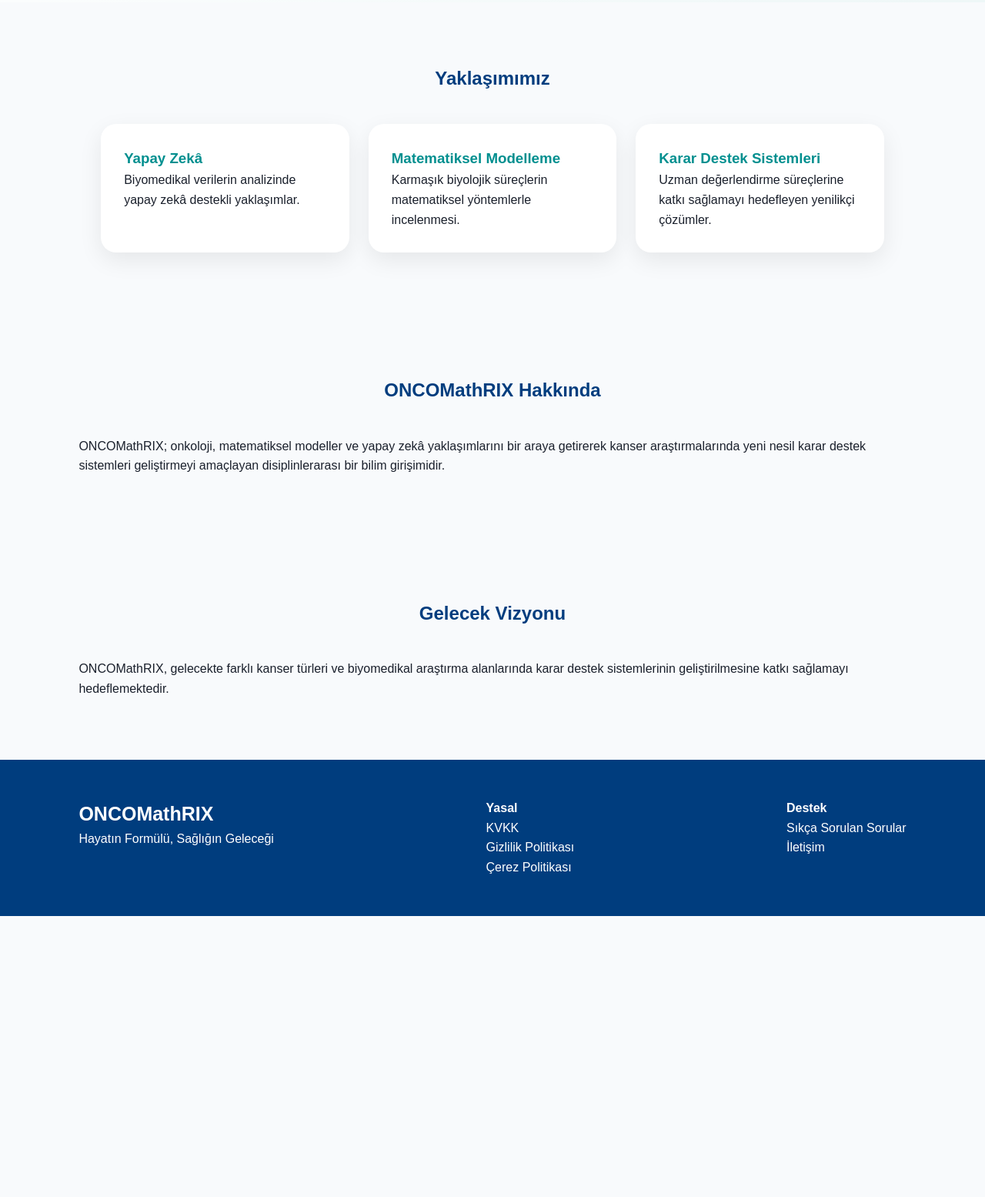
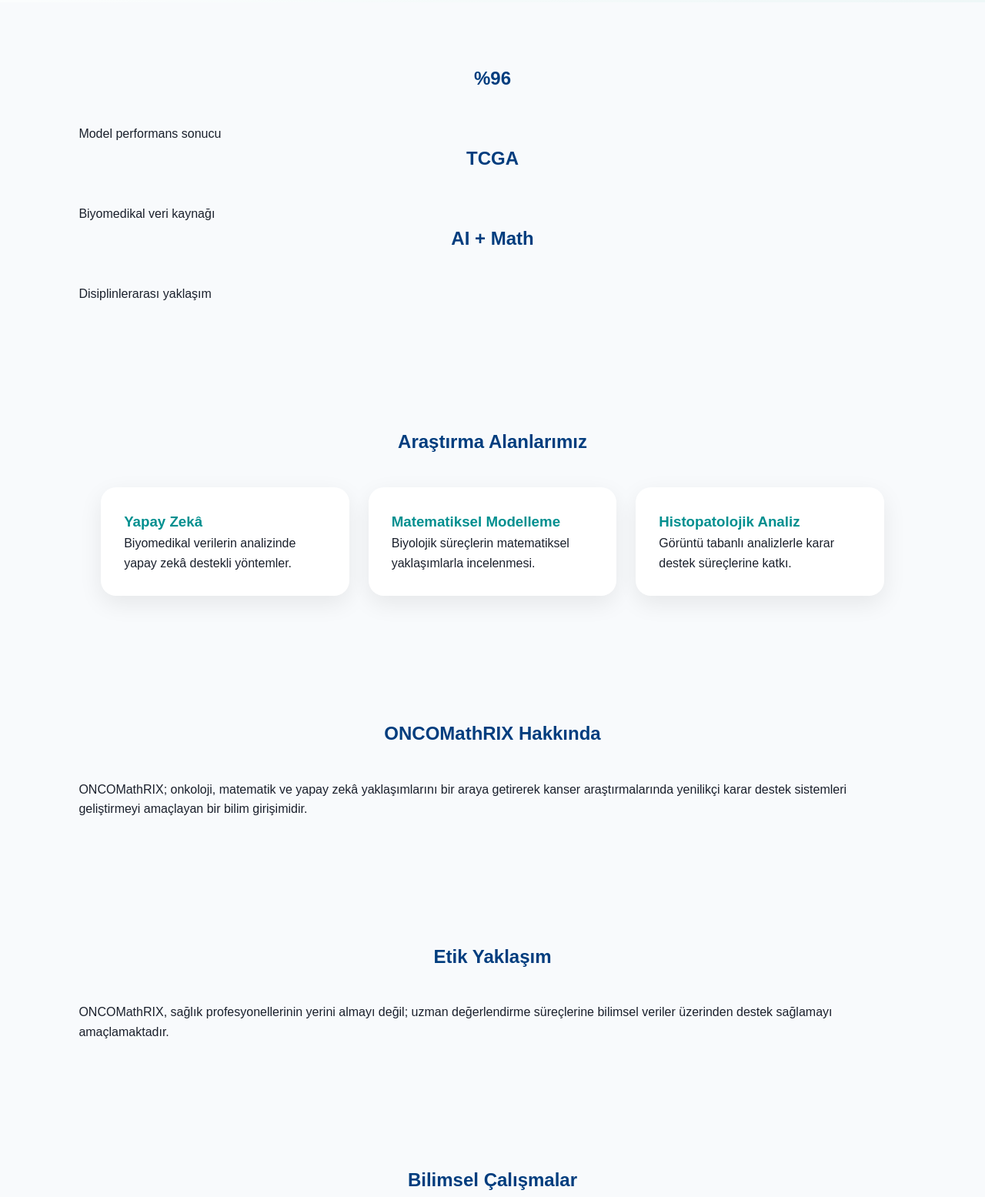
Before and after one commit to oztrkmelek/Webo, a plain HTML site: page index.html in a window 1280 px wide. Shown: the part 757-2312 px from the top of the page at 77% size. Before the commit the page ends 1947 px from the top, so only its background shows below. Drawn offline with Linux system fonts and the light colour scheme.

Commit message:
Update index.html

```diff
--- a/index.html
+++ b/index.html
@@ -2,23 +2,26 @@
 <html lang="tr">
 
 <head>
+
 <meta charset="UTF-8">
 <meta name="viewport" content="width=device-width, initial-scale=1.0">
 
 <title>ONCOMathRIX | Hayatın Formülü, Sağlığın Geleceği</title>
 
 <link rel="stylesheet" href="style.css">
+
 </head>
 
 
 <body>
 
-<!-- NAVBAR -->
+
 <header class="navbar">
 
 <div class="logo">
 ONCOMathRIX
 </div>
+
 
 <nav>
 <a href="index.html">Ana Sayfa</a>
@@ -29,23 +32,28 @@
 <a href="iletisim.html">İletişim</a>
 </nav>
 
+
 <div class="language">
 TR | EN
 </div>
+
 
 </header>
 
 
 
-<!-- HERO -->
+
 
 <section class="hero">
 
+
 <div class="hero-text">
+
 
 <h1>
 ONCOMathRIX
 </h1>
+
 
 <h2>
 Hayatın Formülü, Sağlığın Geleceği
@@ -66,21 +74,60 @@
 Projeyi Keşfet
 </a>
 
+
 <a class="secondary-btn" href="basarilar.html">
 Bilimsel Çalışmalar
 </a>
 
 </div>
 
+
 </div>
 
 
 
 <div class="hero-animation">
+<div class="circle"></div>
+</div>
 
-        <div class="circle"></div>
 
-        <div class="circle small"></div>
+
+</section>
+
+
+
+
+
+
+<section class="stats">
+
+
+<div class="stat-card">
+
+<h2>%96</h2>
+<p>
+Model performans sonucu
+</p>
+
+</div>
+
+
+<div class="stat-card">
+
+<h2>TCGA</h2>
+<p>
+Biyomedikal veri kaynağı
+</p>
+
+</div>
+
+
+<div class="stat-card">
+
+<h2>AI + Math</h2>
+<p>
+Disiplinlerarası yaklaşım
+</p>
 
 </div>
 
@@ -90,11 +137,16 @@
 
 
 
-<!-- YAKLASIM -->
 
-<section class="approach">
 
-<h2>Yaklaşımımız</h2>
+
+<section>
+
+
+<h2>
+Araştırma Alanlarımız
+</h2>
+
 
 
 <div class="cards">
@@ -102,11 +154,12 @@
 
 <div class="card">
 
-<h3>Yapay Zekâ</h3>
+<h3>
+Yapay Zekâ
+</h3>
 
 <p>
-Biyomedikal verilerin analizinde yapay zekâ destekli
-yaklaşımlar.
+Biyomedikal verilerin analizinde yapay zekâ destekli yöntemler.
 </p>
 
 </div>
@@ -115,11 +168,12 @@ yaklaşımlar.
 
 <div class="card">
 
-<h3>Matematiksel Modelleme</h3>
+<h3>
+Matematiksel Modelleme
+</h3>
 
 <p>
-Karmaşık biyolojik süreçlerin matematiksel yöntemlerle
-incelenmesi.
+Biyolojik süreçlerin matematiksel yaklaşımlarla incelenmesi.
 </p>
 
 </div>
@@ -128,11 +182,12 @@ incelenmesi.
 
 <div class="card">
 
-<h3>Karar Destek Sistemleri</h3>
+<h3>
+Histopatolojik Analiz
+</h3>
 
 <p>
-Uzman değerlendirme süreçlerine katkı sağlamayı
-hedefleyen yenilikçi çözümler.
+Görüntü tabanlı analizlerle karar destek süreçlerine katkı.
 </p>
 
 </div>
@@ -140,26 +195,6 @@ hedefleyen yenilikçi çözümler.
 
 </div>
 
-</section>
-
-
-
-
-
-<!-- PROJE KISA -->
-
-<section class="about-preview">
-
-<h2>ONCOMathRIX Hakkında</h2>
-
-<p>
-
-ONCOMathRIX; onkoloji, matematiksel modeller ve yapay zekâ
-yaklaşımlarını bir araya getirerek kanser araştırmalarında
-yeni nesil karar destek sistemleri geliştirmeyi amaçlayan
-disiplinlerarası bir bilim girişimidir.
-
-</p>
 
 </section>
 
@@ -167,16 +202,24 @@ disiplinlerarası bir bilim girişimidir.
 
 
 
-<!-- VİZYON -->
 
-<section class="vision">
 
-<h2>Gelecek Vizyonu</h2>
+
+<section class="about-preview">
+
+
+<h2>
+ONCOMathRIX Hakkında
+</h2>
+
 
 <p>
-ONCOMathRIX, gelecekte farklı kanser türleri ve biyomedikal
-araştırma alanlarında karar destek sistemlerinin geliştirilmesine
-katkı sağlamayı hedeflemektedir.
+
+ONCOMathRIX; onkoloji, matematik ve yapay zekâ
+yaklaşımlarını bir araya getirerek kanser araştırmalarında
+yenilikçi karar destek sistemleri geliştirmeyi amaçlayan
+bir bilim girişimidir.
+
 </p>
 
 
@@ -187,37 +230,165 @@ katkı sağlamayı hedeflemektedir.
 
 
 
-<!-- FOOTER -->
+
+
+<section class="ethics">
+
+
+<h2>
+Etik Yaklaşım
+</h2>
+
+
+<p>
+
+ONCOMathRIX, sağlık profesyonellerinin yerini almayı değil;
+uzman değerlendirme süreçlerine bilimsel veriler üzerinden
+destek sağlamayı amaçlamaktadır.
+
+</p>
+
+
+</section>
+
+
+
+
+
+
+
+
+<section class="success">
+
+
+<h2>
+Bilimsel Çalışmalar
+</h2>
+
+
+<p>
+
+Yayınlar, konferans katılımları ve araştırma çıktıları
+hakkında detaylı bilgiler için Başarılar bölümünü
+inceleyebilirsiniz.
+
+</p>
+
+
+<a class="primary-btn" href="basarilar.html">
+Başarıları Gör
+</a>
+
+
+</section>
+
+
+
+
+
+
+
+
+<section class="faq">
+
+
+<h2>
+Sıkça Sorulan Sorular
+</h2>
+
+
+<div class="card">
+
+<h3>
+ONCOMathRIX bir tanı sistemi midir?
+</h3>
+
+<p>
+Hayır. ONCOMathRIX, uzman karar süreçlerini desteklemeyi
+amaçlayan bir yaklaşımdır.
+</p>
+
+
+</div>
+
+
+
+<div class="card">
+
+<h3>
+Hangi alan üzerine çalışmaktadır?
+</h3>
+
+<p>
+Kanser araştırmaları, biyomedikal görüntü analizi ve
+yapay zekâ destekli yöntemler üzerine odaklanmaktadır.
+</p>
+
+</div>
+
+
+</section>
+
+
+
+
+
+
+
+
 
 <footer>
 
+
 <div>
-<h3>ONCOMathRIX</h3>
+
+<h3>
+ONCOMathRIX
+</h3>
+
 <p>
 Hayatın Formülü, Sağlığın Geleceği
 </p>
+
 </div>
 
 
+
 <div>
-<h4>Yasal</h4>
+
+<h4>
+Yasal
+</h4>
+
 <p>KVKK</p>
 <p>Gizlilik Politikası</p>
 <p>Çerez Politikası</p>
+
+
 </div>
 
 
+
 <div>
-<h4>Destek</h4>
-<p>Sıkça Sorulan Sorular</p>
+
+<h4>
+Destek
+</h4>
+
+<p>SSS</p>
 <p>İletişim</p>
+
+
 </div>
 
 
 </footer>
 
 
+
+
 <script src="script.js"></script>
+
 
 </body>
 
```
Lines whose indentation alone changed are shown as unchanged.
